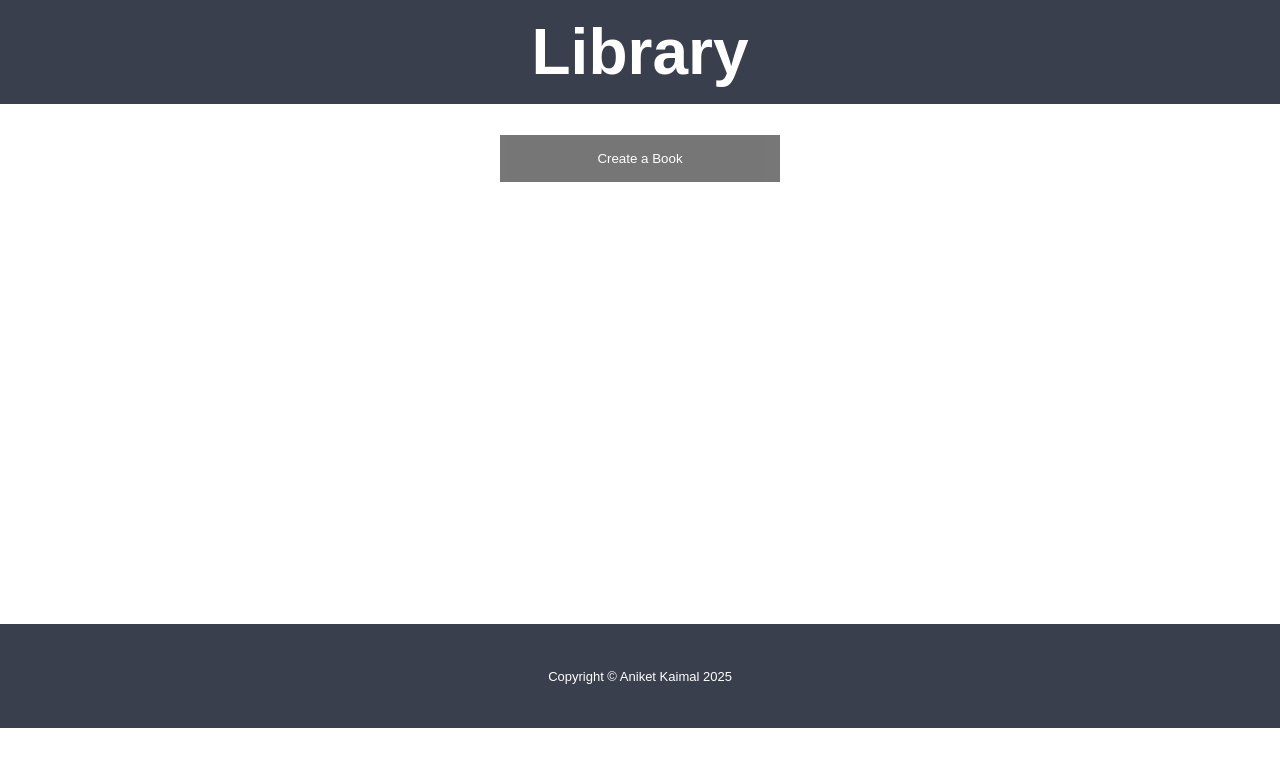
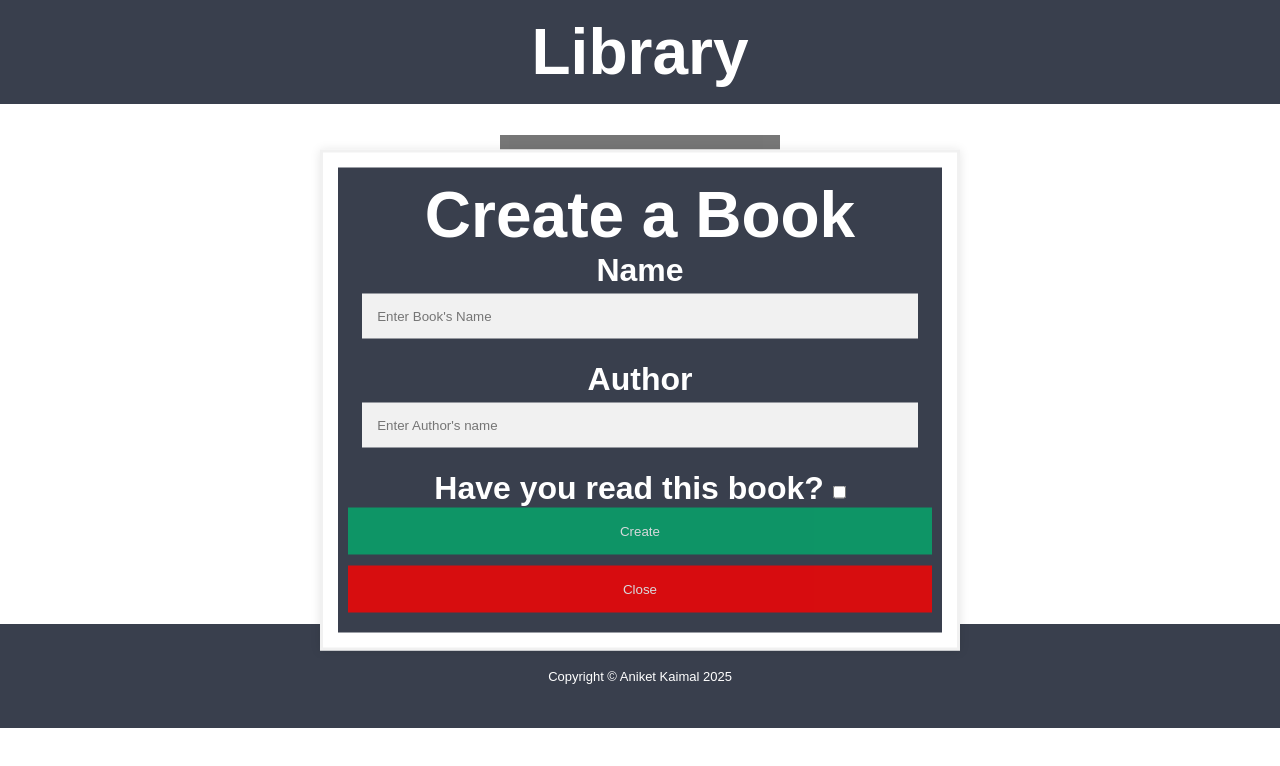
Before and after one commit to captainnairauk/library, a plain HTML site: page index.html in a window 1280 px wide. Both pictures are taken after a click on the button "Create a Book". Drawn offline with Linux system fonts and the light colour scheme.

Commit message:
Popup form is fixed

```diff
--- a/index.html
+++ b/index.html
@@ -15,7 +15,7 @@
             <div>
                 <button class="add-book" onclick="openForm()">Create a Book</button>
             </div>
-            <div class="form-popup">
+            <div class="form-popup" id="myForm">
                 <form action="" class="form-container">
                     <h1>Create a Book</h1>
                     <label for="name"><b>Name</b></label>
--- a/script.js
+++ b/script.js
@@ -56,3 +56,18 @@ BookHolder.prototype.displayBookList = function () {
     );
   }
 };
+
+
+function openForm(){
+  document.getElementById("myForm").style.display = "block";
+};
+
+function closeForm(){
+  const popup = document.getElementById("myForm");
+  popup.style.display = "none";
+
+  const form = popup.querySelector("form");
+  if(form){
+    form.reset();
+  }
+};
--- a/style.css
+++ b/style.css
@@ -45,20 +45,28 @@
 /* The popup form hidden by default */
 .form-popup{
     display: none;
+    position: fixed;
+    top: 50%;
+    left: 50%;
+    transform: translate(-50%, -50%);
     border: 3px solid #f1f1f1;
+    background-color: white;
+    z-index: 1000;
+    padding: 20px;
+    box-shadow: 0 0 10px rgba(0, 0, 0, 0.1);
 }
 
 
 /* Add styles to the form container */
 .form-container{
-    max-width: 300px;
+    max-width: 600px;
     padding: 10px;
-    background-color: white;
+    background-color: #393f4d;
 }
 
 /* Full width input fields */
 .form-container input[type=text] {
-    width: 100%;
+    width: 90%;
     padding: 15px;
     margin: 5px 0 22px 0;
     border: none;
```
